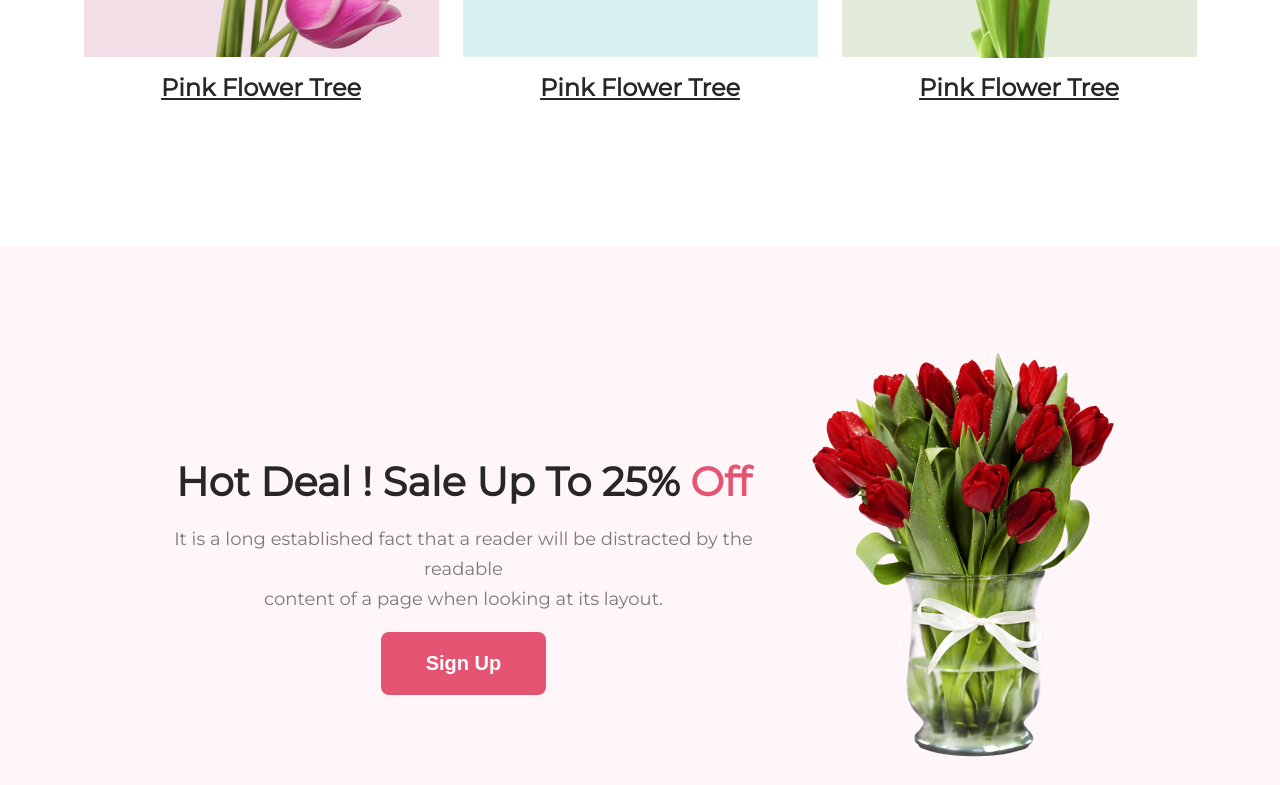
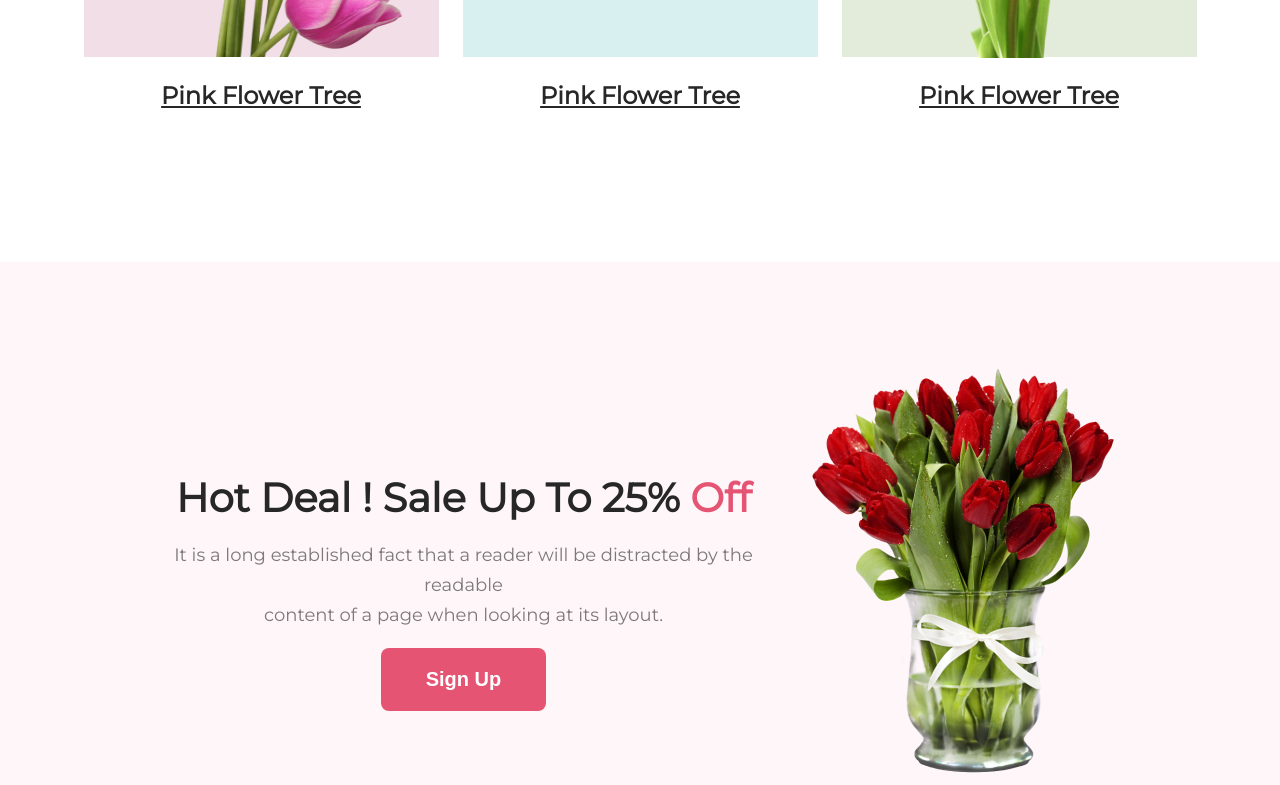
Before and after one commit to noyondey1/online-flower-shop, a plain HTML site: page index.html in a window 1280 px wide. Shown: the part 1657-2442 px from the top of the page. Drawn offline with Linux system fonts and the light colour scheme.

Commit message:
css modified

```diff
--- a/index.html
+++ b/index.html
@@ -49,19 +49,22 @@
           <div class="featured-bg-shape1">
             <img class="featured-image1" src="./image/flower-asset/pngwing 6.png" alt="">
           </div>
-          <p><a href="#">Pink Flower Tree</a></p>
+          <!-- <p><a href="#">Pink Flower Tree</a></p> -->
+          <p>Pink Flower Tree</p>
         </div>
         <div class="featured-bg-info">
           <div class="featured-bg-shape2">
             <img class="featured-image2" src="./image/flower-asset/pngwing 5.png" alt="">
           </div>
-          <p><a href="#">Pink Flower Tree</a></p>
+          <!-- <p><a href="#">Pink Flower Tree</a></p> -->
+          <p>Pink Flower Tree</p>
         </div>
         <div class="featured-bg-info">
           <div class="featured-bg-shape3">
             <img class="featured-image3" src="./image/flower-asset/pngwing 7.png" alt="">
           </div>
-          <p><a href="#">Pink Flower Tree</a></p>
+          <!-- <p><a href="#">Pink Flower Tree</a></p> -->
+          <p>Pink Flower Tree</p>
         </div>
       </div>
     </section>
@@ -115,7 +118,7 @@
         </div>
         <div class="review-info">
           <img src="https://cdn4.iconfinder.com/data/icons/peppyicons-rounded/512/user1-512.png" alt="">
-          <p class="review-decription">Great experiance. fantastic service and quality. a lovely frsh banquet at home
+          <p class="review-decription">Great experiance. fantastic service and quality. a lovely fresh banquet at home
             just within 2.5 hours</p>
           <p class="reviewer">- XYZ</p>
         </div>
--- a/style/shop.css
+++ b/style/shop.css
@@ -34,6 +34,11 @@ body {
 .title-color {
   color: #E55473;
 }
+
+/* main {
+  max-width: 1140px;
+  margin: 0 auto;
+} */
 
 /* banner section css */
 /* .banner {
@@ -104,13 +109,17 @@ body {
 
 .featured-bg-info p {
   text-align: center;
-}
-
-.featured-bg-info>p>a {
   color: #272727;
   font-size: 24px;
   font-weight: 700;
+  text-decoration: underline;
 }
+
+/* .featured-bg-info>p>a {
+  color: #272727;
+  font-size: 24px;
+  font-weight: 700;
+} */
 
 .featured-bg-shape1 {
   width: 355px;
@@ -237,13 +246,13 @@ body {
   border-radius: 5px;
   padding: 0 10px;
   margin-right: 8px;
-
+  outline: none;
 }
 
-input[type="text"]:focus {
+/* input[type="text"]:focus {
   outline: none;
   box-shadow: 0px 0px 3px #E55473;
-}
+} */
 
 /* cutomer feedback section */
 .review-container {
@@ -251,12 +260,12 @@ input[type="text"]:focus {
 }
 
 .review-container>.primary-title {
-  color: #272727;
+  /* color: #272727; */
   text-align: center;
 }
 
 .review-container>.primary-description {
-  color: #272727;
+  /* color: #272727; */
   text-align: center;
   padding-bottom: 48px;
 }
```
